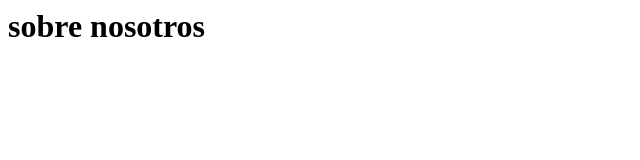
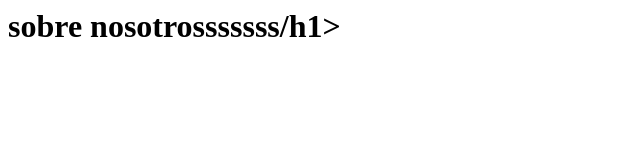
Before and after one commit to vik2121/gitTest0100, a plain HTML site: page about.html in a window 1280 px wide. Shown: the whole page, without its empty margins (0-640 px from the left). Drawn offline with Linux system fonts and the light colour scheme.

Commit message:
arreglo about

```diff
--- a/about.html
+++ b/about.html
@@ -1,3 +1,3 @@
 <html>
-	<h1>sobre nosotros</h1>
+	<h1>sobre nosotrosssssss/h1>
 </html>
```
